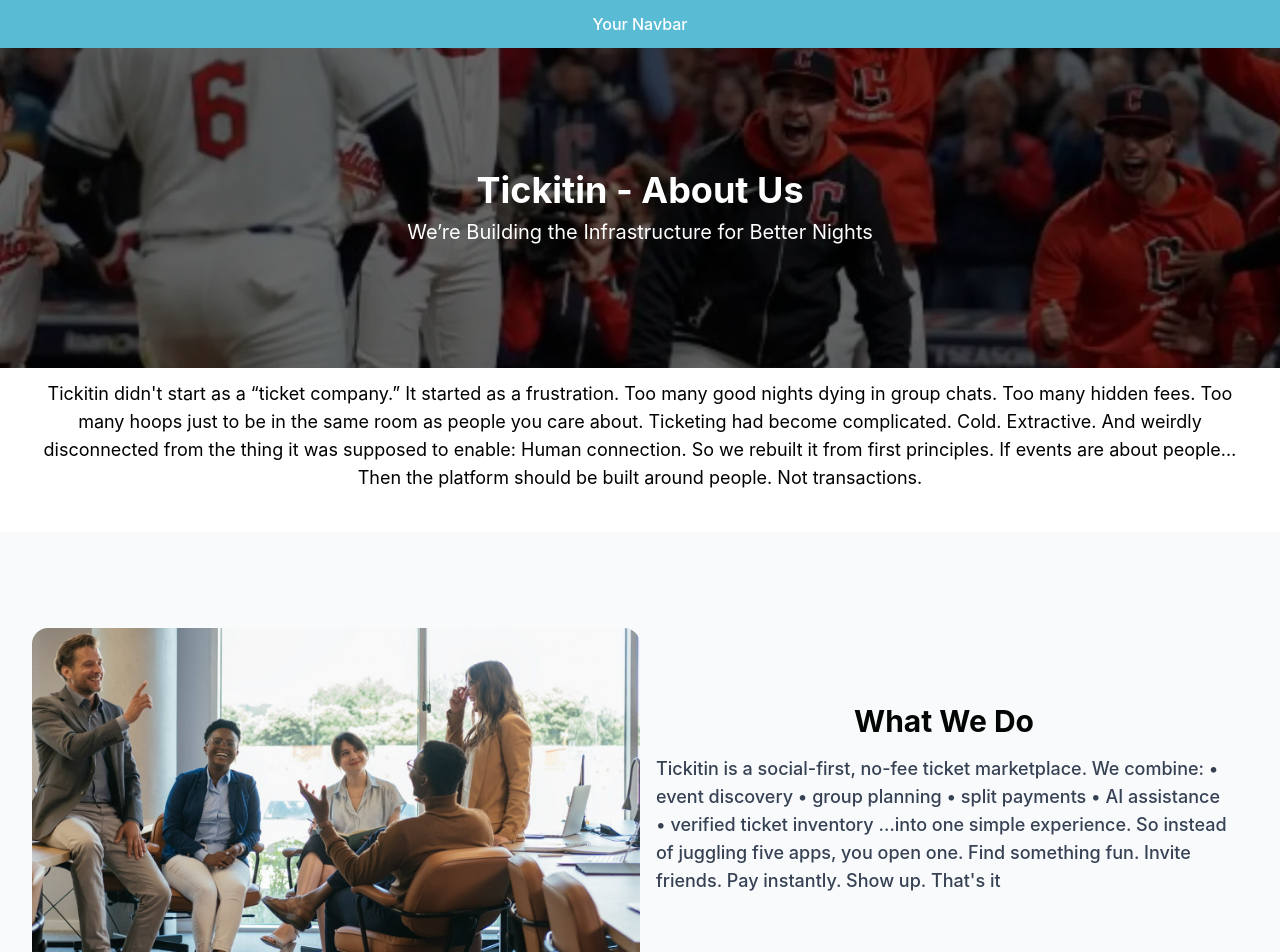
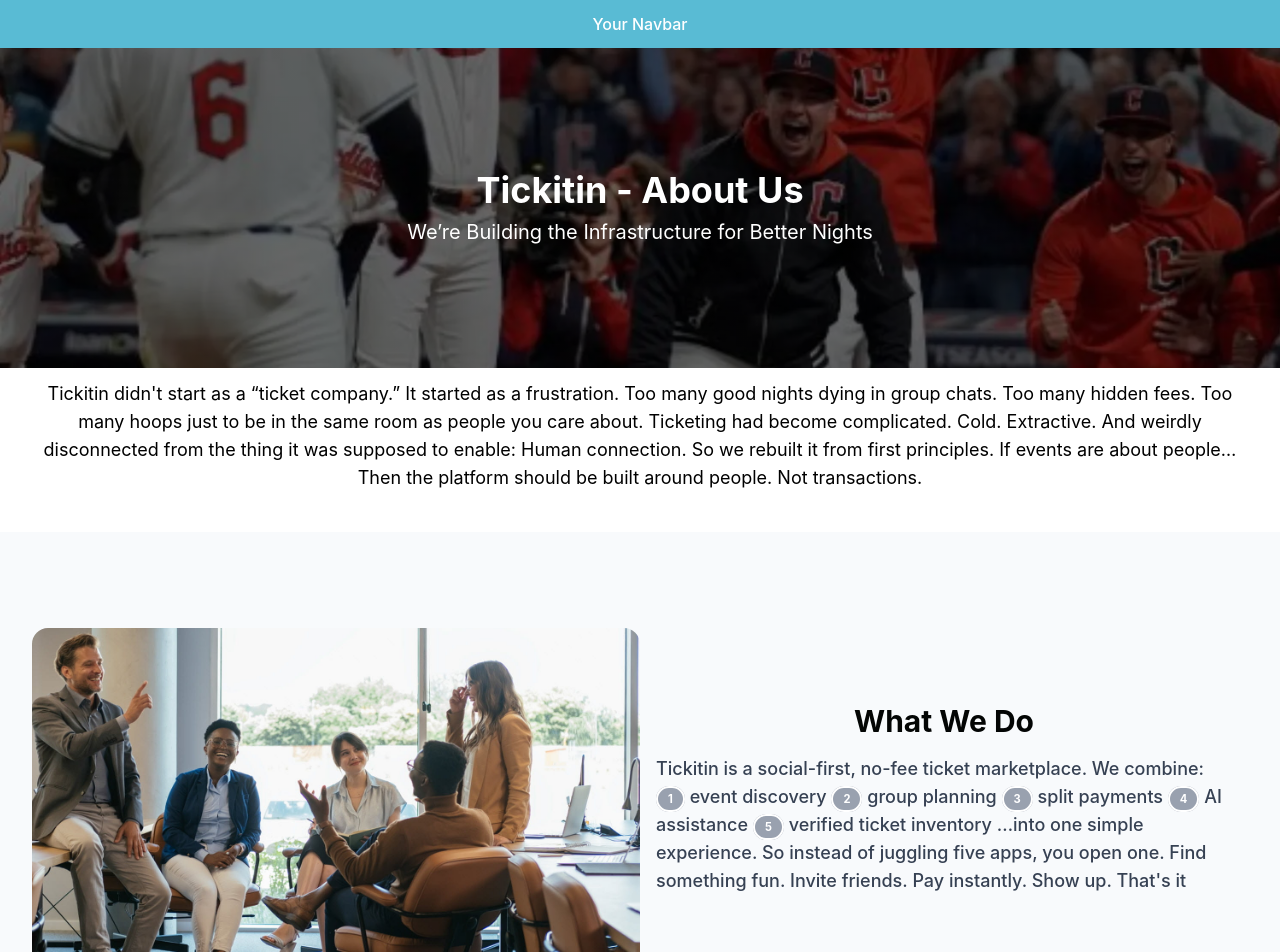
Before and after one commit to rakib00-dev/tickitin-website, a Vue app: page /about in a window 1280 px wide. Shown: the top 952 px of the page. Built offline with nearby package versions, Linux system fonts and the light colour scheme.

Commit message:
updated the what we do section

```diff
--- a/src/components/AboutPageComponents/WhatWeDo.vue
+++ b/src/components/AboutPageComponents/WhatWeDo.vue
@@ -14,8 +14,31 @@
         <p
           class="text-sm md:text-lg font-medium text-gray-700 text-left md:px-4"
         >
-          Tickitin is a social-first, no-fee ticket marketplace. We combine: •
-          event discovery • group planning • split payments • AI assistance •
+          Tickitin is a social-first, no-fee ticket marketplace. We combine:
+          <span
+            class="rounded-full border-2 bg-gray-400 text-white px-2.5 py-1 text-[.7rem] font-bold w-fit"
+            >1</span
+          >
+          event discovery
+          <span
+            class="rounded-full border-2 bg-gray-400 text-white px-2.5 py-1 text-[.7rem] font-bold w-fit"
+            >2</span
+          >
+          group planning
+          <span
+            class="rounded-full border-2 bg-gray-400 text-white px-2.5 py-1 text-[.7rem] font-bold w-fit"
+            >3</span
+          >
+          split payments
+          <span
+            class="rounded-full border-2 bg-gray-400 text-white px-2.5 py-1 text-[.7rem] font-bold w-fit"
+            >4</span
+          >
+          AI assistance
+          <span
+            class="rounded-full border-2 bg-gray-400 text-white px-2.5 py-1 text-[.7rem] font-bold w-fit"
+            >5</span
+          >
           verified ticket inventory …into one simple experience. So instead of
           juggling five apps, you open one. Find something fun. Invite friends.
           Pay instantly. Show up. That&apos;s it
```
